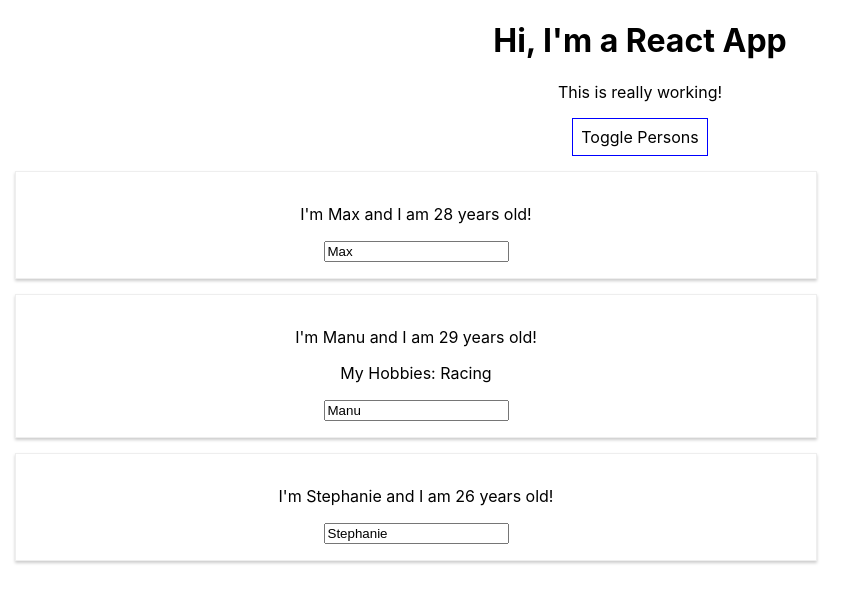
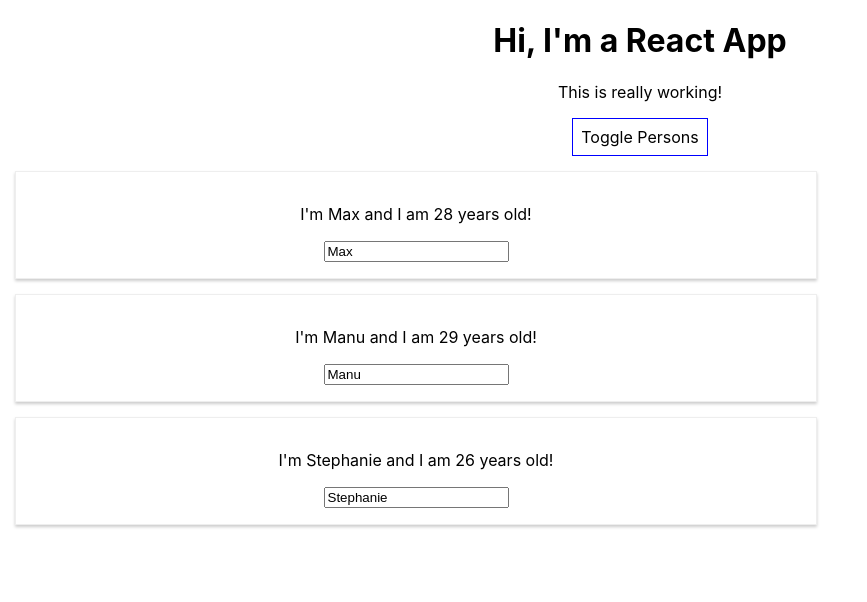
Before and after one commit to wisezt/react-complete-guide, a React (Create React App) app: page / in a window 1280 px wide. Both pictures are taken after a click on the button "Toggle Persons". Shown: the top 602 px of the page, without its empty margins (0-867 px from the left). Built offline with nearby package versions, Linux system fonts and the light colour scheme.

Commit message:
Using map() and "Landa Expressiong"

```diff
--- a/src/App.js
+++ b/src/App.js
@@ -54,17 +54,24 @@
     if ( this.state.showPersons ) {
       persons = (
         <div>
-          <Person
-            name={this.state.persons[0].name}
-            age={this.state.persons[0].age} />
-          <Person
-            name={this.state.persons[1].name}
-            age={this.state.persons[1].age}
-            click={this.switchNameHandler.bind( this, 'Max!' )}
-            changed={this.nameChangedHandler} >My Hobbies: Racing</Person>
-          <Person
-            name={this.state.persons[2].name}
-            age={this.state.persons[2].age} />
+            {this.state.persons.map(person => {
+             return (
+                 <Person name={person.name}
+                                age={person.age} />
+
+             )
+            })}
+          {/*<Person*/}
+            {/*name={this.state.persons[0].name}*/}
+            {/*age={this.state.persons[0].age} />*/}
+          {/*<Person*/}
+            {/*name={this.state.persons[1].name}*/}
+            {/*age={this.state.persons[1].age}*/}
+            {/*click={this.switchNameHandler.bind( this, 'Max!' )}*/}
+            {/*changed={this.nameChangedHandler} >My Hobbies: Racing</Person>*/}
+          {/*<Person*/}
+            {/*name={this.state.persons[2].name}*/}
+            {/*age={this.state.persons[2].age} />*/}
         </div>
       );
     }
```
